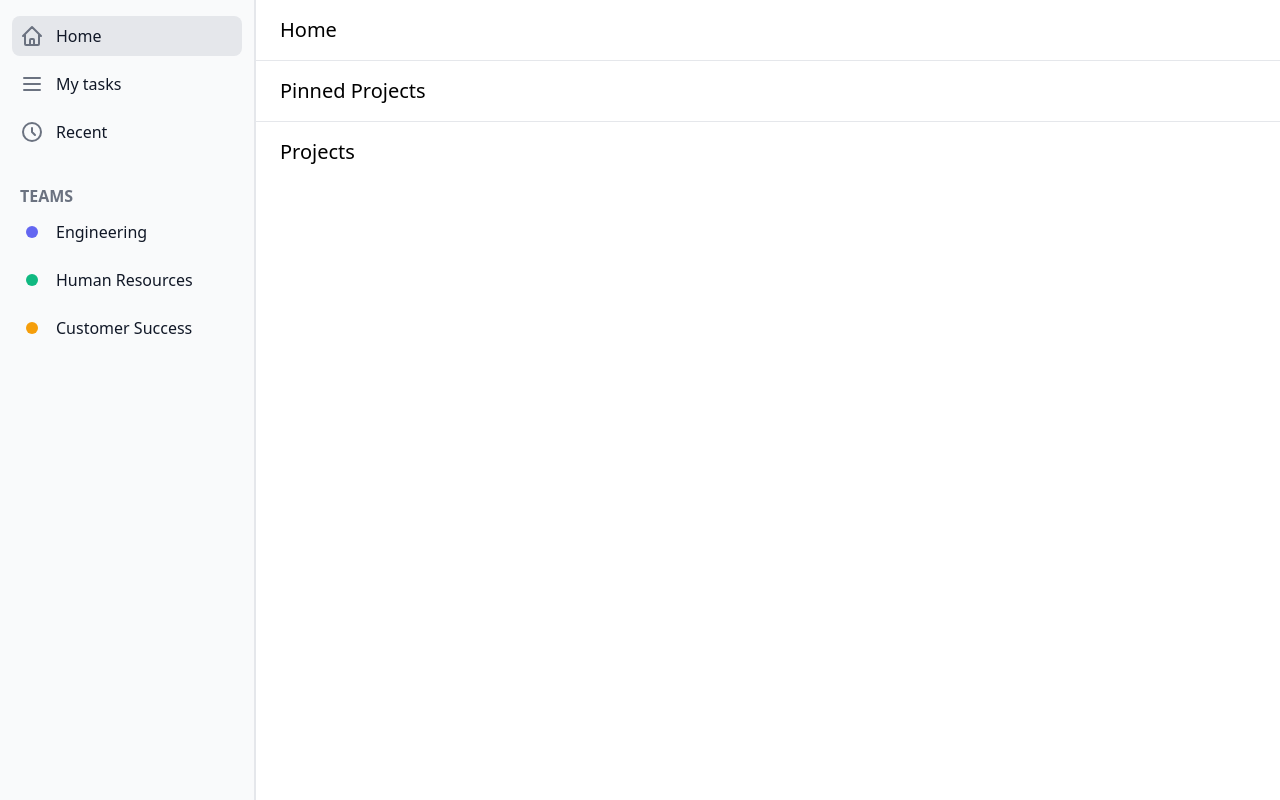
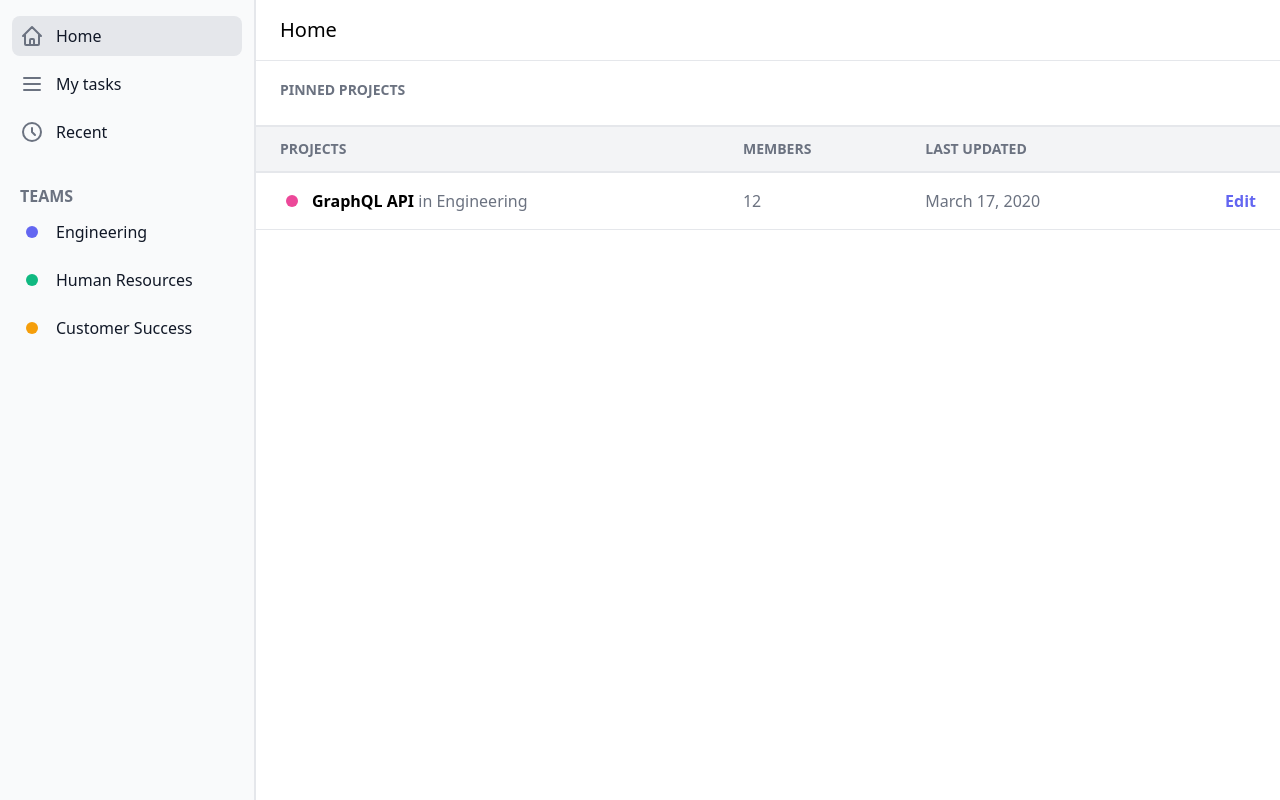
Before and after one commit to RickyC0626/skwash, a Next.js app in the folder client/: page / in a window 1280 px wide. Built offline with nearby package versions, Linux system fonts and the light colour scheme.

Commit message:
Add project table component

```diff
--- /dev/null
+++ b/client/components/PinnedProjects.js
@@ -0,0 +1,7 @@
+export const PinnedProjects = () => (
+  <div className='py-4 px-6 mb-2'>
+    <span className='uppercase text-gray-500 font-bold text-sm'>
+      Pinned Projects
+    </span>
+  </div>
+)
--- /dev/null
+++ b/client/components/Projects.js
@@ -0,0 +1,32 @@
+export const Projects = () => (
+  <table class='table-auto min-w-full'>
+    <thead className='project-table-head'>
+      <tr>
+        <th scope='col' className='project-table-heading'>Projects</th>
+        <th scope='col' className='project-table-heading'>Members</th>
+        <th scope='col' className='project-table-heading'>Last Updated</th>
+        <th scope='col' className='relative px-6'>
+          <span className='sr-only'>Edit</span>
+        </th>
+      </tr>
+    </thead>
+    <tbody>
+      <tr className='border-b'>
+        <td className='py-4 px-6 whitespace-nowrap flex gap-2'>
+          <svg viewBox='0 0 100 100' className='w-6 h-auto fill-pink-500'>
+            <circle cx='50%' cy='50%' r='25' />
+          </svg>
+          <div>
+            <span className='font-semibold'>GraphQL API</span>{' '}
+            <span className='text-gray-500'>in Engineering</span>
+          </div>
+        </td>
+        <td className='py-4 px-6 whitespace-nowrap text-gray-500'>12</td>
+        <td className='py-4 px-6 whitespace-nowrap text-gray-500'>March 17, 2020</td>
+        <td className='py-4 px-6 text-right whitespace-nowrap'>
+          <a href='#' className='text-indigo-500 font-bold'>Edit</a>
+        </td>
+      </tr>
+    </tbody>
+  </table>
+)
--- a/client/pages/index.js
+++ b/client/pages/index.js
@@ -1,4 +1,6 @@
 import { HeaderNav } from '../components/HeaderNav';
+import { PinnedProjects } from '../components/PinnedProjects';
+import { Projects } from '../components/Projects';
 import { Sidebar } from '../components/Sidebar';
 
 export default function Home() {
@@ -9,16 +11,9 @@ export default function Home() {
         <div className="grow">
           <HeaderNav />
           <hr/>
-          <div className="py-4 px-6">
-            <span className="text-xl">
-              Pinned Projects
-            </span>
-          </div>
-          <hr/>
-          <main className="py-4 px-6">
-            <span className="text-xl">
-              Projects
-            </span>
+          <main>
+            <PinnedProjects />
+            <Projects />
           </main>
         </div>
       </div>
--- a/client/styles/globals.css
+++ b/client/styles/globals.css
@@ -48,4 +48,13 @@
   .header-nav-title {
     @apply text-xl
   }
+
+  .project-table-head {
+    @apply bg-gray-100 border-y-2
+  }
+
+  .project-table-heading {
+    @apply uppercase text-gray-500 font-bold text-sm text-left
+    py-3 px-6
+  }
 }
```
